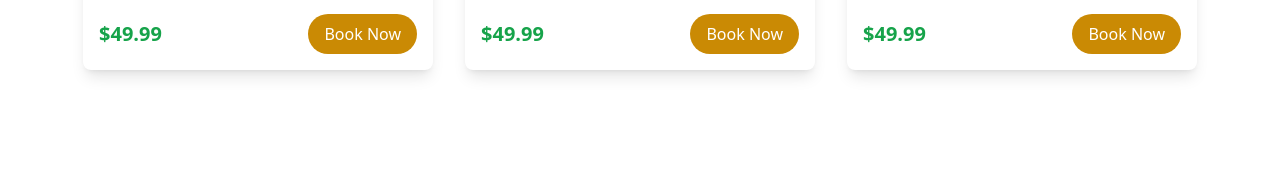
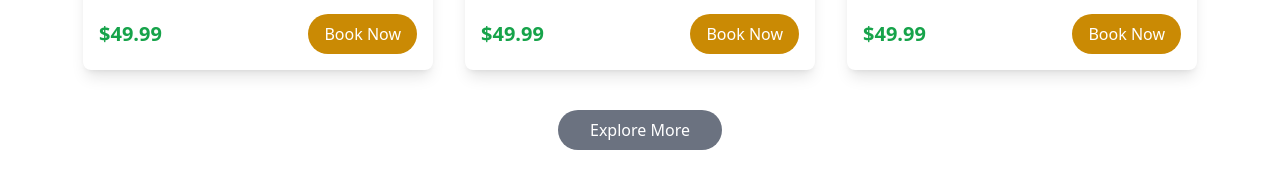
Before and after one commit to Fica-Web/wanderSquad, a React (Vite) app in the folder frontend/: page / in a window 1280 px wide. Shown: the part 1706-1894 px from the top of the page. Before the commit the page ends 1816 px from the top, so only its background shows below. Built offline with nearby package versions, Linux system fonts and the light colour scheme.

Commit message:
sample reusable button

```diff
--- a/frontend/src/components/homePage/PackageListing.jsx
+++ b/frontend/src/components/homePage/PackageListing.jsx
@@ -1,13 +1,21 @@
 import React from 'react';
+import { useNavigate } from 'react-router-dom';
 import SinglePackage from '../reusable/SinglePackage';
+import ReusableButton from '../reusable/ReusableButton';
 
 const PackageListing = () => {
+    const navigate = useNavigate();
+
+    const handleClick = () => {
+        navigate('/contact')
+    }
+
     return (
         <div className="min-h-[90vh] bg-white px-4">
             <h2 className="kaushan-script-regular text-4xl text-center my-10 md:my-20">
                 Our popular packages
             </h2>
-            <div className="flex justify-center flex-wrap gap-8 mb-10">
+            <div className="flex justify-center flex-wrap gap-8 ">
                 <SinglePackage />
                 <SinglePackage />
                 <SinglePackage />
@@ -15,6 +23,12 @@ const PackageListing = () => {
                 <SinglePackage />
                 <SinglePackage />
             </div>
+            <div className='flex justify-center mb-10'>
+                <ReusableButton
+                    hanleClick={handleClick}
+                    content={'Explore More'}
+                />
+            </div>
         </div>
     )
 }
--- /dev/null
+++ b/frontend/src/components/reusable/ReusableButton.jsx
@@ -0,0 +1,14 @@
+import React from 'react'
+
+const ReusableButton = ({ content, hanleClick }) => {
+    return (
+        <button
+            onClick={hanleClick}
+            className='bg-gray-500 text-white p-2 px-5 md:px-8 rounded-full mx-auto my-10'
+        >
+            { content }
+        </button>
+    )
+}
+
+export default ReusableButton
--- a/frontend/src/pages/HomePage.jsx
+++ b/frontend/src/pages/HomePage.jsx
@@ -7,6 +7,7 @@ const HomePage = () => {
         <>
             <Hero />
             <PackageListing />
+
         </>
     )
 }
```
